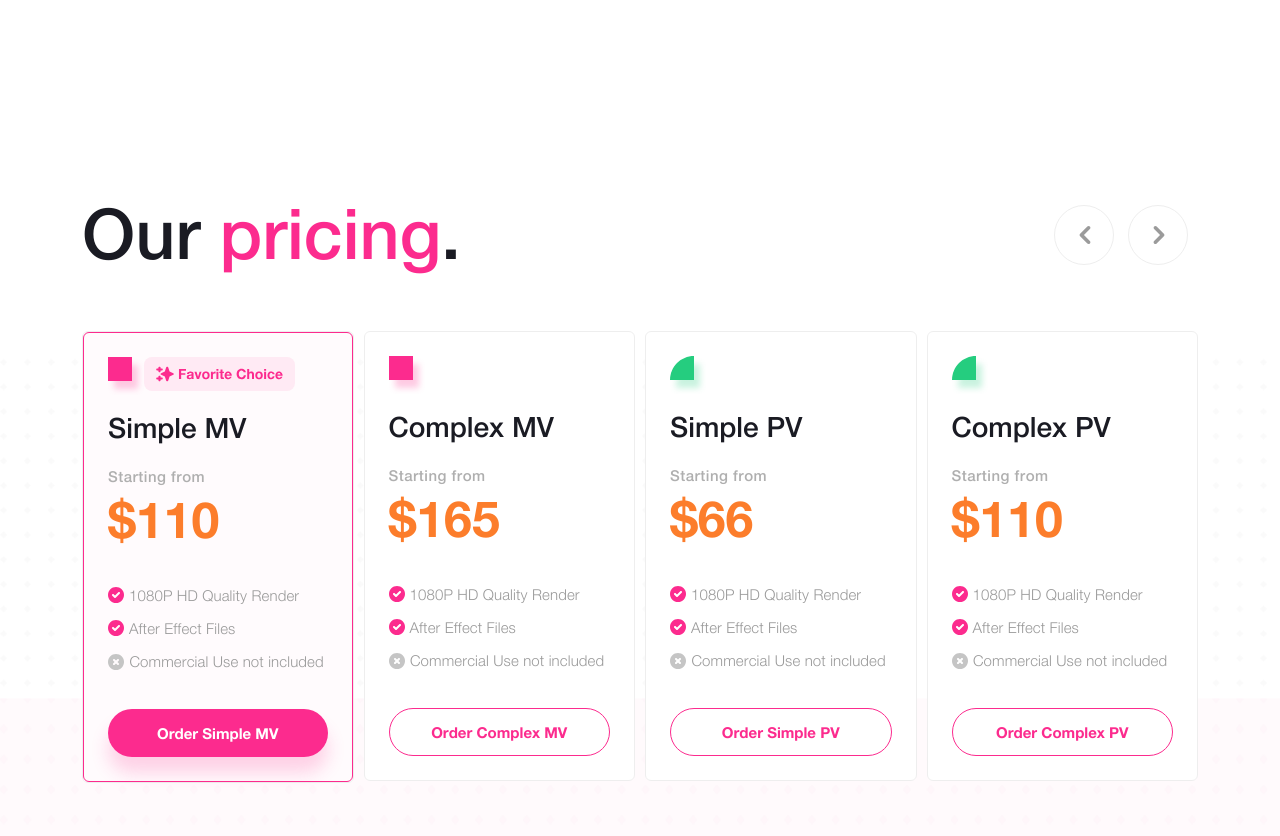
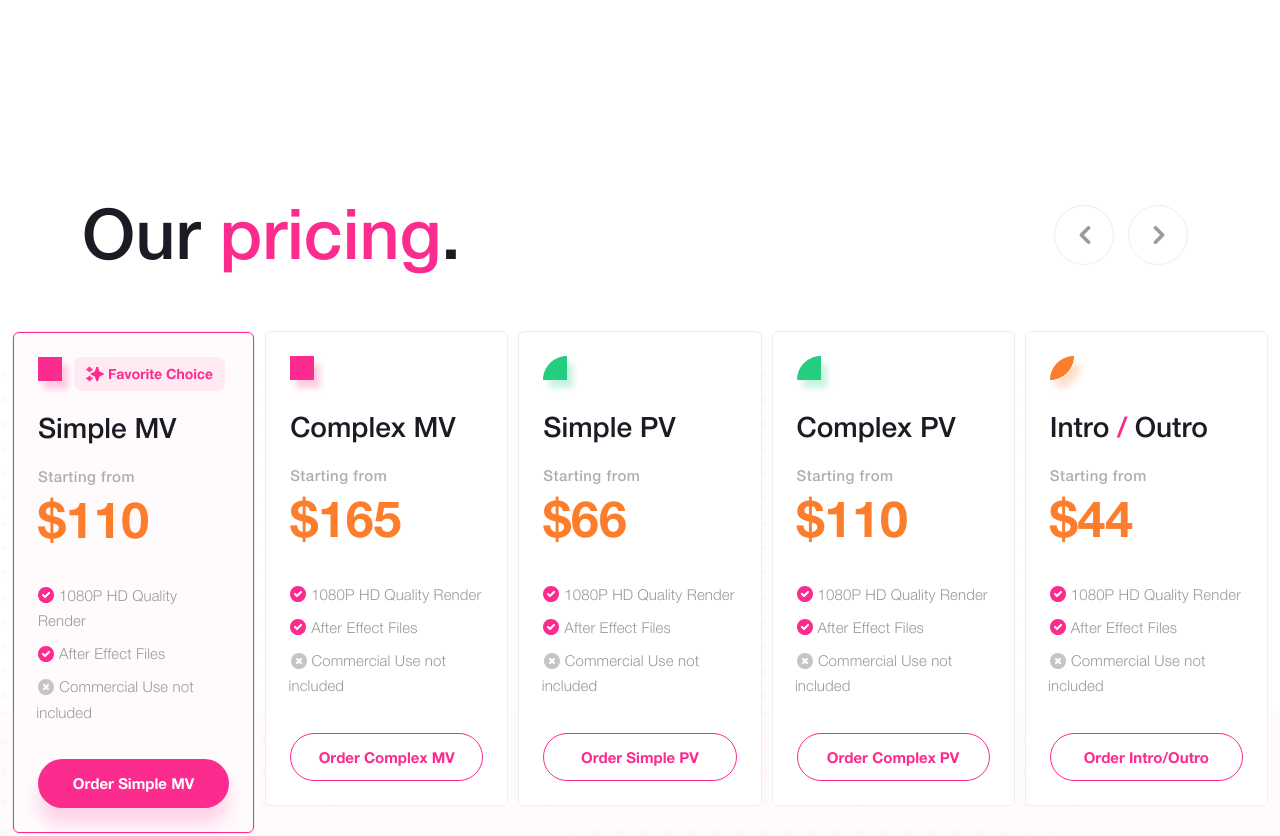
Before and after one commit to deis02/Yukihana-Website, a plain HTML site: page index.html in a window 1280 px wide. Shown: the part 1664-2500 px from the top of the page. Drawn offline with nearby package versions, Linux system fonts and the light colour scheme.

Commit message:
Update v.015

```diff
--- a/asset/js/owl.carousel-slider.js
+++ b/asset/js/owl.carousel-slider.js
@@ -18,7 +18,10 @@ sliderPricing.owlCarousel({
             items: 3
         },
         1200: {
-            items: 4
+            items: 5
+        },
+        1800: {
+            items: 6
         }
     }
 });
--- a/index.html
+++ b/index.html
@@ -211,8 +211,8 @@
     <div class="pricing-and-works-wrapper" style="background-image: url('asset/images/background/bg-pattern-black-and-pink.png'); background-size: contain; background-position: center; background-repeat: no-repeat;">
     <!-- Pricing : Start -->
     <section id="pricing-section" class="py-5 mt-5">
-        <div class="container pt-lg-5 pt-4">
-            <div class="d-lg-flex justify-content-lg-between">
+        <div class="container-fluid pt-lg-5 pt-4">
+            <div class="container d-lg-flex justify-content-lg-between">
             <h1 class="pricing-heading text-center text-lg-start">Our <span class="color-primary">pricing</span>.</h1>
 
             <div class="owl-carousel-nav-btn-wrapper text-end d-lg-block d-none pt-4">
```
Also changed, not shown: 1 other file.
